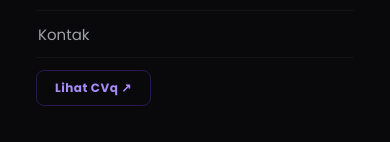
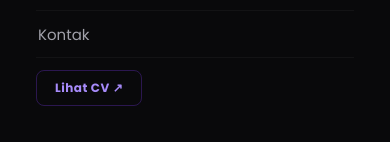
Before and after one commit to skirdrax/Portfoliosakhi, a React (Vite) app: page / in a window 390 px wide. Both pictures are taken after a click on the button 340 px from the left and 29 px from the top of the page. Shown: the part 200-342 px from the top of the page. Built offline with nearby package versions, Linux system fonts and the light colour scheme.

Commit message:
update besar 2

```diff
--- a/src/components/Navbar.jsx
+++ b/src/components/Navbar.jsx
@@ -113,7 +113,7 @@ export default function Navbar() {
             style={{ marginTop: '10px', width: 'fit-content' }}
             target="_blank"
             rel="noopener noreferrer">
-            Lihat CVq ↗
+            Lihat CV ↗
           </a>
         </div>
       </nav>
```
